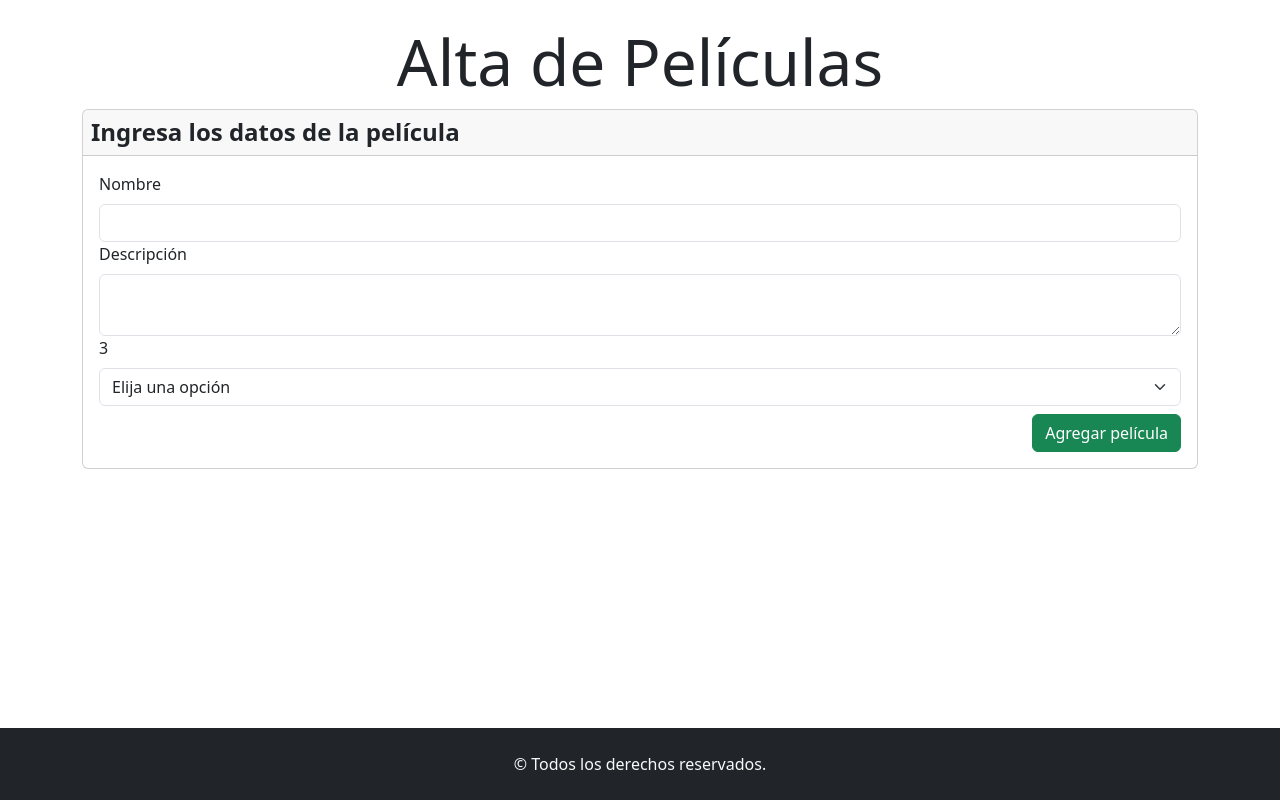
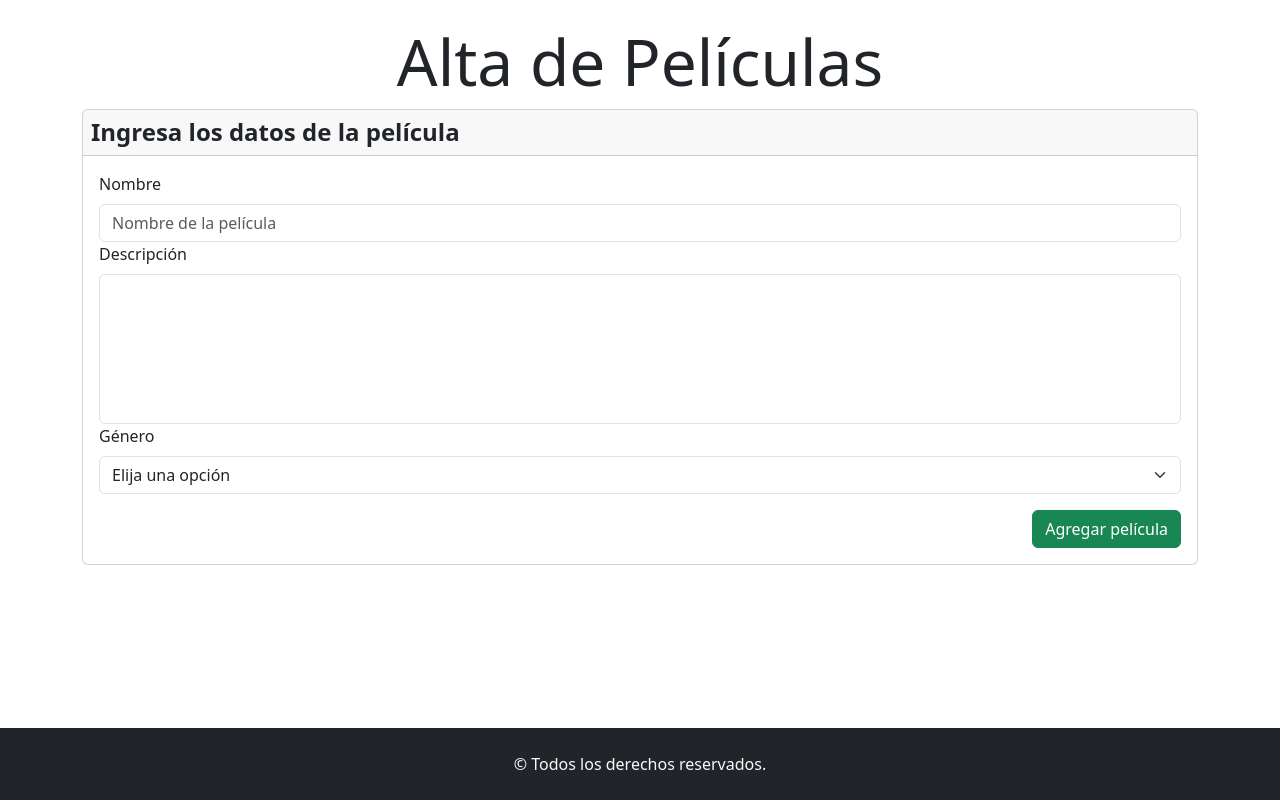
Before and after one commit to lucasecapdevila/react-tp1-ejercicio10, a React (Vite) app: page / in a window 1280 px wide. Built offline with nearby package versions, Linux system fonts and the light colour scheme.

Commit message:
se completa maquetado del formulario

```diff
--- a/src/App.css
+++ b/src/App.css
@@ -11,3 +11,8 @@
 span{
   color: red;
 }
+
+#descripcion{
+  height: 150px;
+  resize: none;
+}
--- a/src/components/Formulario.jsx
+++ b/src/components/Formulario.jsx
@@ -8,30 +8,37 @@ const Formulario = () => {
         <Card.Header as='h2' className='fw-bold fs-4 px-2'>Ingresa los datos de la película</Card.Header>
         <Card.Body>
           <Form className='d-flex flex-column'>
-            <Form.Group controlId=''>
+            <Form.Group controlId='nombre'>
               <Form.Label>Nombre</Form.Label>
-              <Form.Control />
+              <Form.Control
+                type='text'
+                placeholder='Nombre de la película'
+                minLength={2}
+                maxLength={50}
+                name='nombre'
+                // value=''
+                required
+              />
             </Form.Group>
 
-            <Form.Group controlId=''>
+            <Form.Group controlId='descripcion'>
               <Form.Label>Descripción</Form.Label>
               <Form.Control
                 as='textarea'
               />
             </Form.Group>
 
-            <Form.Group controlId=''>
-              <Form.Label>3</Form.Label>
-              <Form.Select aria-label='Select'>
+            <Form.Group controlId='genero'>
+              <Form.Label>Género</Form.Label>
+              <Form.Select aria-label='opciones'>
                 <option>Elija una opción</option>
-                <option value="1">asd1</option>
-                <option value="2">asd2</option>
-                <option value="3">asd3</option>
-                <option value="4">asd4</option>
+                <option value="1">Comedia</option>
+                <option value="2">Drama</option>
+                <option value="3">Infantil</option>
               </Form.Select>
             </Form.Group>
 
-            <Button type='submit' variant='success' className='mt-2 align-self-end'>Agregar película</Button>
+            <Button type='submit' variant='success' className='mt-3 align-self-end'>Agregar película</Button>
           </Form>
         </Card.Body>
       </Card>
```
